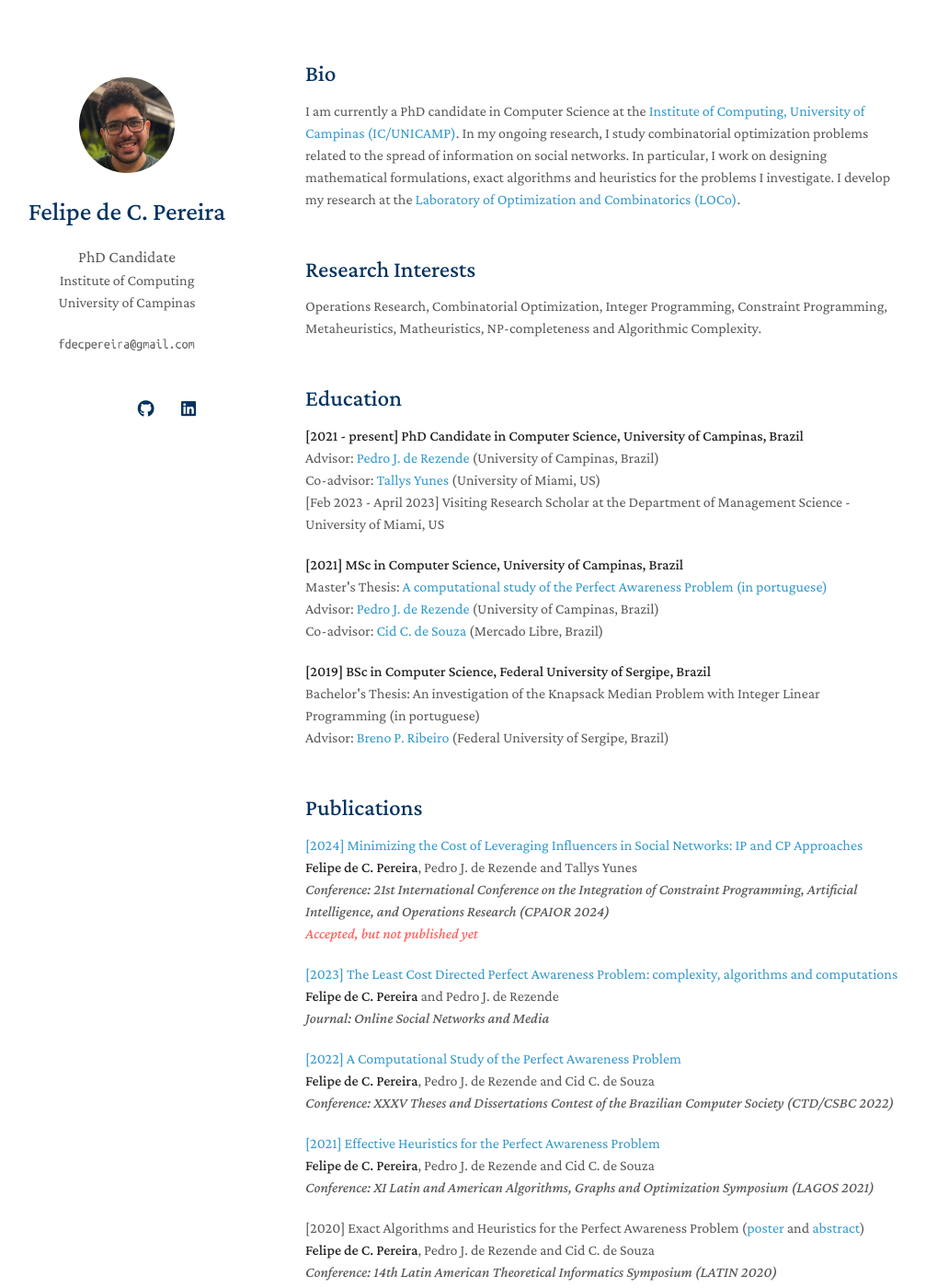
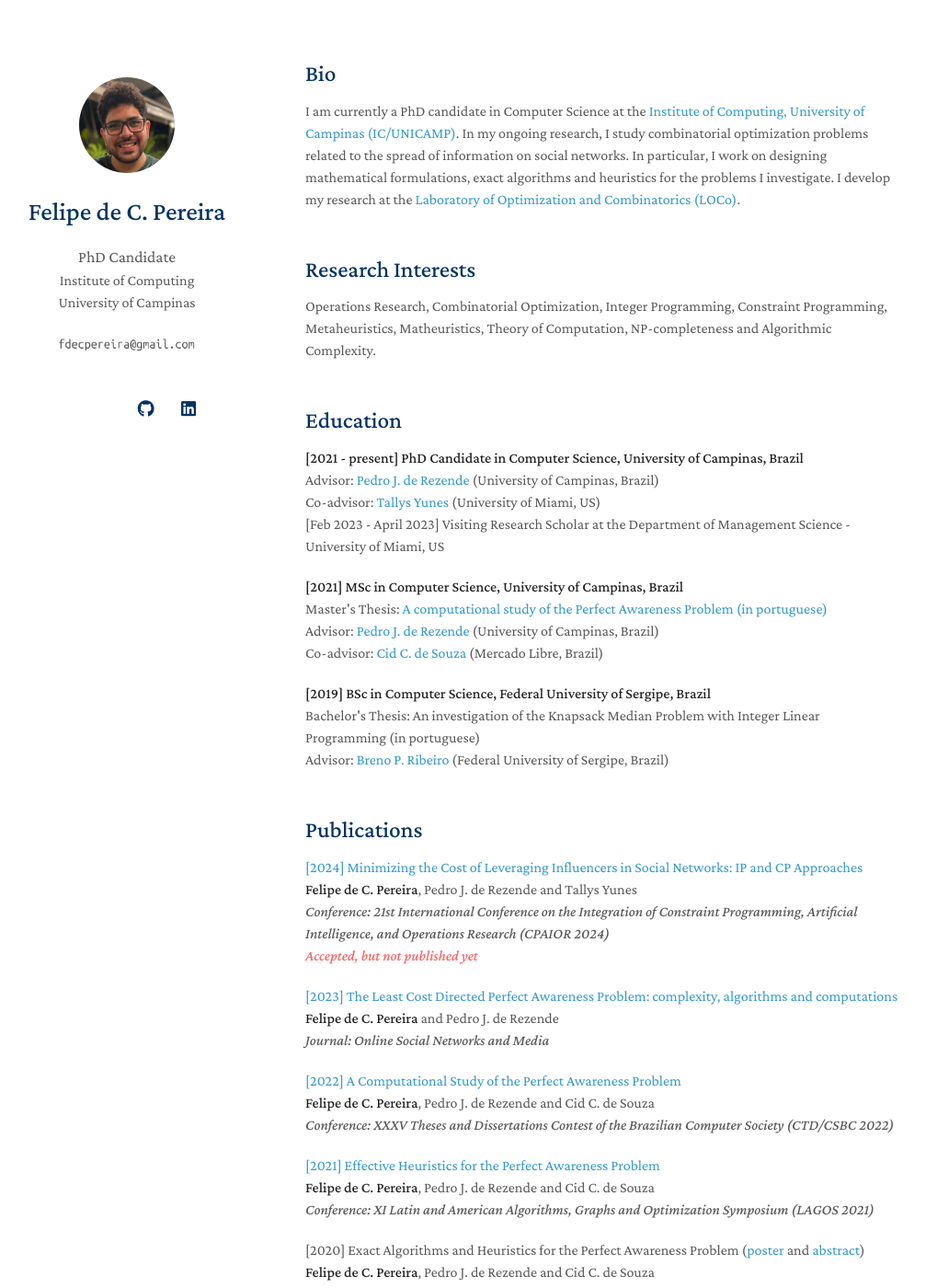
Before and after one commit to fdecpereira/fdecpereira.github.io, a Jekyll site: the page built from index.md, in a window 1280 px wide and 1400 px high. Shown: the whole window at 92% size, without its empty margins (138-1145 px from the left). Built offline with Jekyll 4.4.1, drawn with Linux system fonts in a browser that asks for light colours; nearby versions of some CDN libraries; a style sheet for code colours, icons or effects is not loaded; some of the changed text lies outside the part shown.

Commit message:
Minor issues fixes

```diff
--- a/_includes/interests.md
+++ b/_includes/interests.md
@@ -1,3 +1,3 @@
 <h2 style="margin-top:50px;"> Research Interests</h2>
 
-Operations Research, Combinatorial Optimization, Integer Programming, Constraint Programming, Metaheuristics, Matheuristics, NP-completeness and Algorithmic Complexity.
+Operations Research, Combinatorial Optimization, Integer Programming, Constraint Programming, Metaheuristics, Matheuristics, Theory of Computation, NP-completeness and Algorithmic Complexity.
```
Also changed, not shown: _includes/teaching.md (+1 -1 lines), 1 other file.
